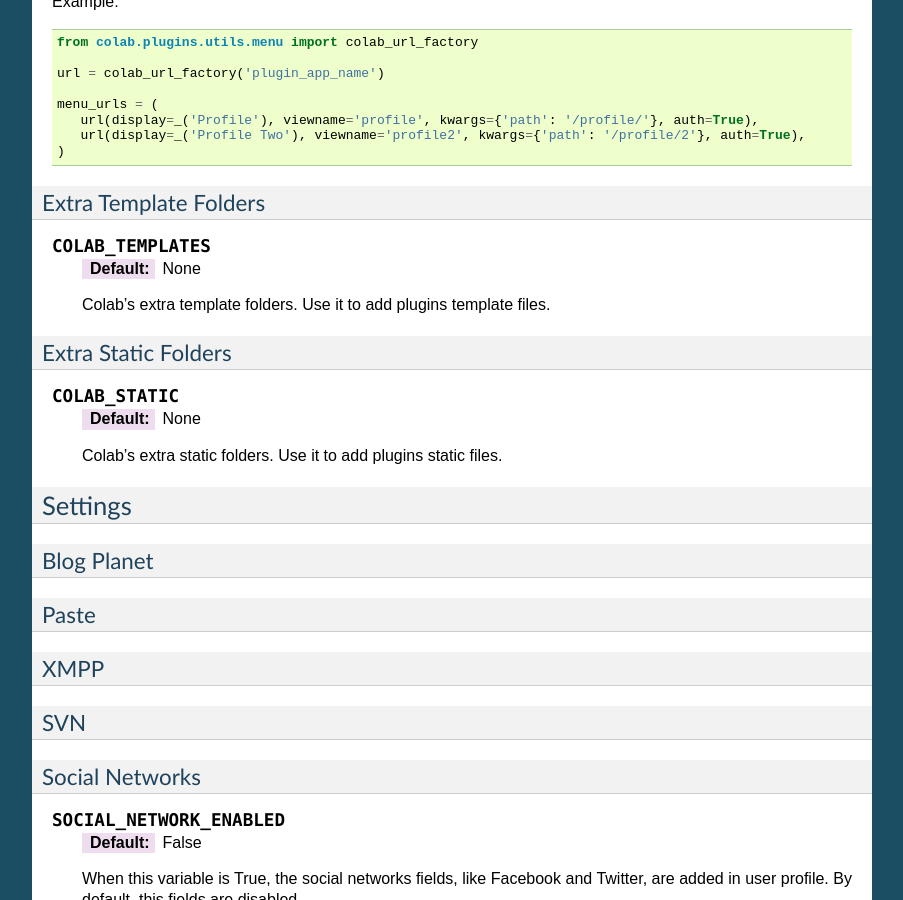
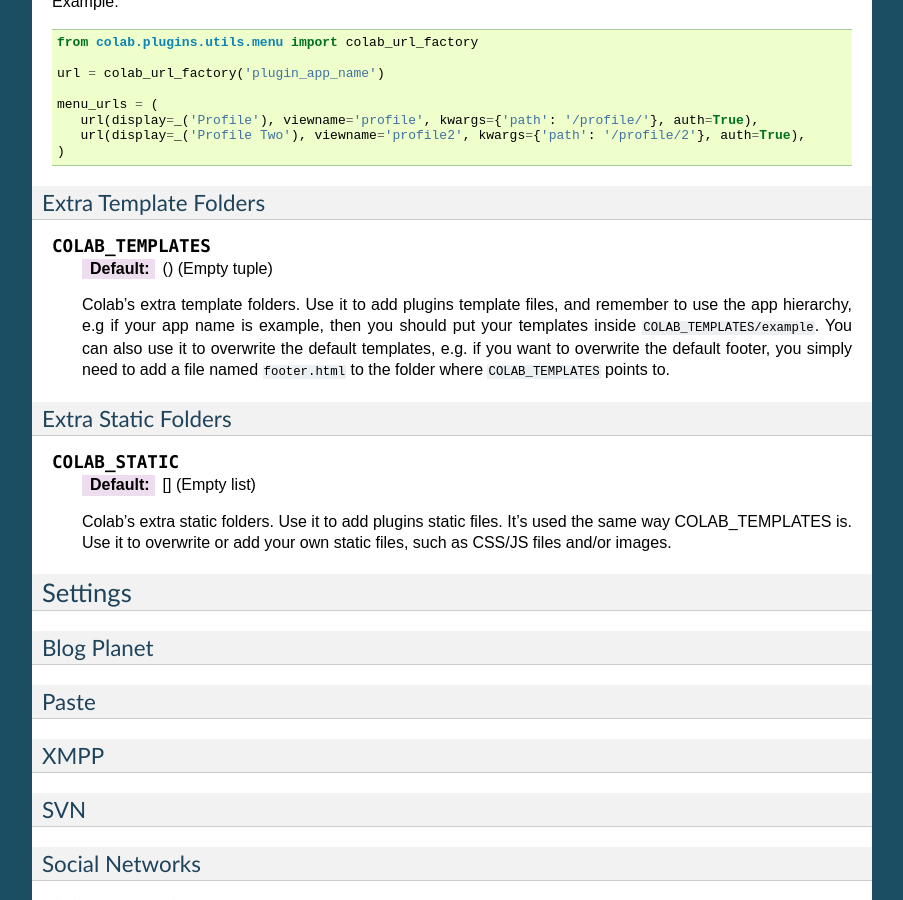
Before and after one commit to colab/colab, a Sphinx documentation site: the page built from docs/source/user.rst, in a window 1280 px wide and 900 px high, scrolled down 1265 px. Shown: the whole window, without its empty margins (198-1101 px from the left). Built offline with Sphinx 7.4.7, drawn with Linux system fonts in a browser that asks for light colours; formulas are drawn with MathJax 3.

Commit message:
Added documentation about overwriting theme
Signed-off-by: Carlos Oliveira <carlospecter@gmail.com>

```diff
--- a/docs/source/user.rst
+++ b/docs/source/user.rst
@@ -90,19 +90,26 @@ Extra Template Folders
 
 .. attribute:: COLAB_TEMPLATES
 
-   :default: None
+   :default: () (Empty tuple)
 
-   Colab's extra template folders. Use it to add plugins template files.
-
+   Colab's extra template folders. Use it to add plugins template files, and
+   remember to use the app hierarchy, e.g if your app name is example, then
+   you should put your templates inside ``COLAB_TEMPLATES/example``.
+   You can also use it to overwrite the default templates, e.g. if you want
+   to overwrite the default footer, you simply need to add a file named
+   ``footer.html`` to the folder where ``COLAB_TEMPLATES`` points to.
 
 Extra Static Folders
 ++++++++++++++++++++
 
 .. attribute:: COLAB_STATIC
 
-   :default: None
+   :default: [] (Empty list)
 
-   Colab's extra static folders. Use it to add plugins static files.
+   Colab's extra static folders. Use it to add plugins static files. It's used
+   the same way COLAB_TEMPLATES is. Use it to overwrite or add your own static
+   files, such as CSS/JS files and/or images.
+
 
 Settings
 --------
```
